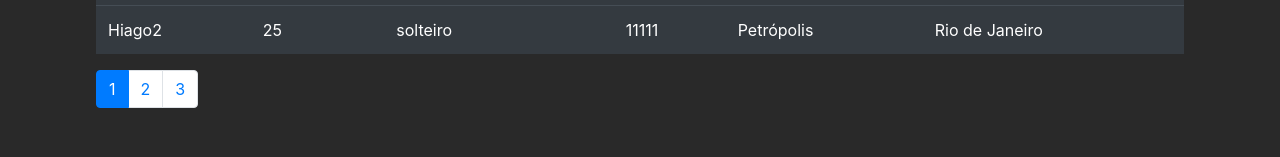
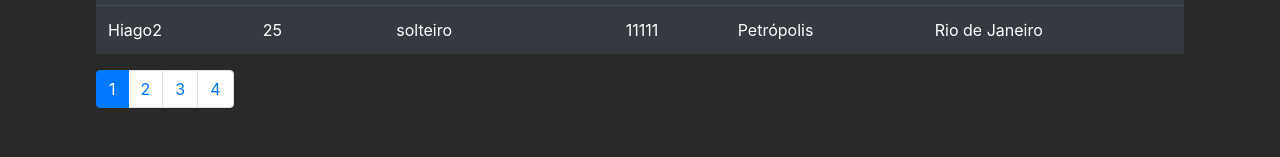
Before and after one commit to Hiaguedes/desafio-softwrap, a React (Create React App) app in the folder web/: page / in a window 1280 px wide. Shown: the part 143-300 px from the top of the page. Built offline with nearby package versions, Linux system fonts and the light colour scheme.

Commit message:
corrigindo um bug na tabela de gerar menos butões que o necessário

```diff
--- a/web/src/pages/TablePage.jsx
+++ b/web/src/pages/TablePage.jsx
@@ -15,6 +15,7 @@ export default function TablePage(){
         {name:'Hiago6',idade:25, estadoCivil:'solteiro', cpf: 11111, cidade:'Petrópolis', estado: 'Rio de Janeiro'},
         {name:'Hiago7',idade:25, estadoCivil:'solteiro', cpf: 11111, cidade:'Petrópolis', estado: 'Rio de Janeiro'},
         {name:'Hiago8',idade:25, estadoCivil:'solteiro', cpf: 11111, cidade:'Petrópolis', estado: 'Rio de Janeiro'},
+        {name:'Carlos',idade:25, estadoCivil:'solteiro', cpf: 11111, cidade:'Petrópolis', estado: 'Rio de Janeiro'},
 
 
     ]);
@@ -23,7 +24,7 @@ export default function TablePage(){
     const [buttonIndex,setButtonIndex]= useState(1);
 
     useEffect(()=> {
-        setNumberButtons(Math.floor(DataTable.length/3));
+        setNumberButtons(Math.ceil(DataTable.length/3));
         setButtonsElements([...new Array(numberButtons)].map((ele,index) => ele=index+1 ))
     },[DataTable,numberButtons])
 
```
